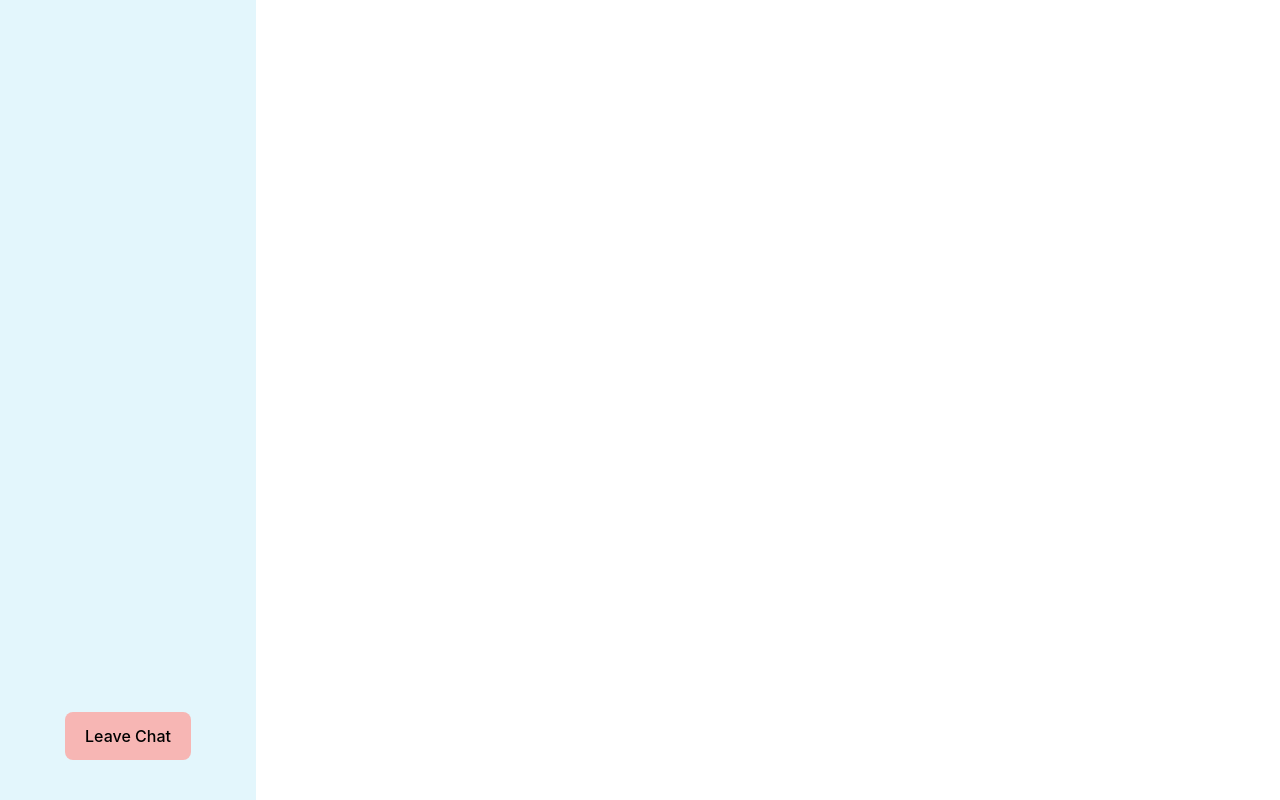
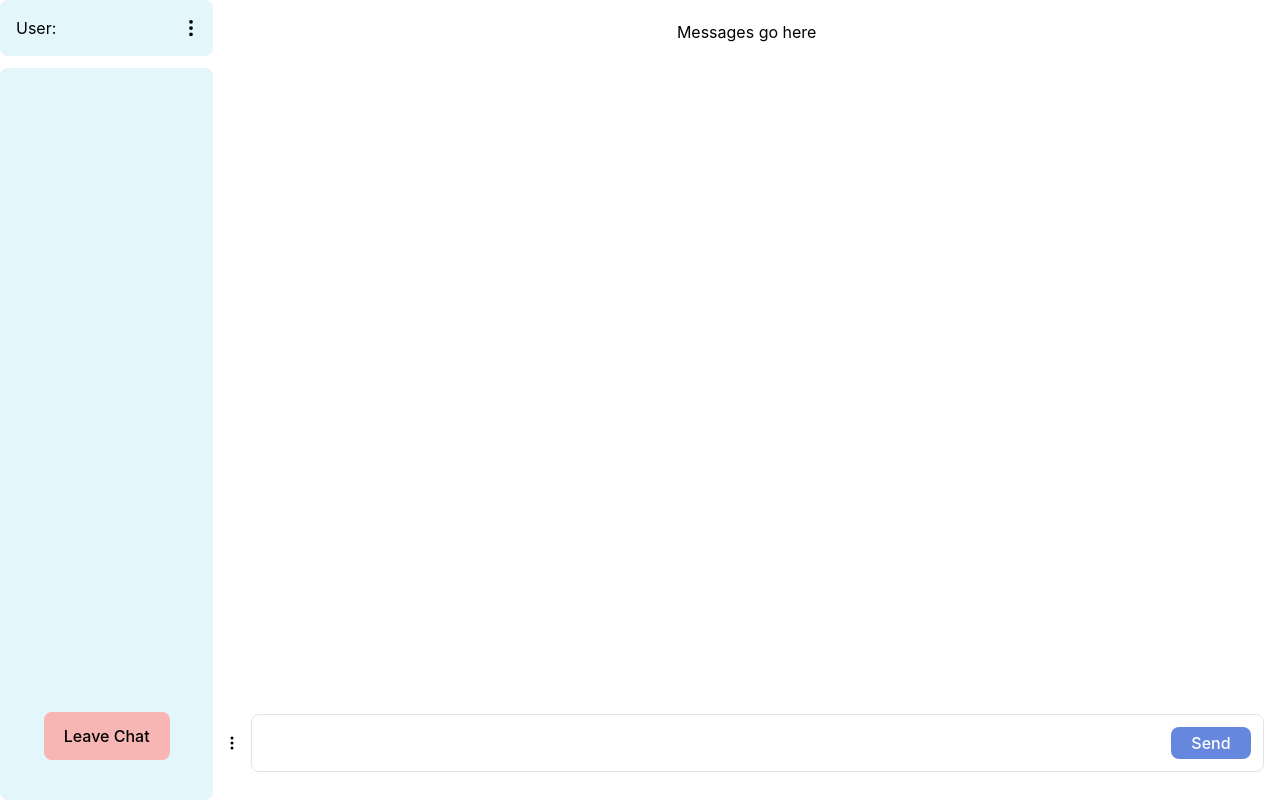
Before and after one commit to dominiclet/chatapp, a Next.js app in the folder frontend/: page / in a window 1280 px wide. Built offline with nearby package versions, Linux system fonts and the light colour scheme; no server answers.

Commit message:
edits to chat page

```diff
--- /dev/null
+++ b/frontend/components/Chat.tsx
@@ -0,0 +1,88 @@
+import { useEffect, useState } from "react";
+import { io, Socket } from "socket.io-client";
+import { SocketInstance } from "../types/socket";
+import {BsThreeDotsVertical} from 'react-icons/bs'
+import Badge from 'react-bootstrap/Badge'
+
+const Chat = () => {
+	const [socket, setSocket] = useState<SocketInstance|undefined>();
+	const [chatId, setChatId] = useState<string|undefined>();
+	const [input, setInput] = useState<string>("");
+
+	useEffect(() => {
+		const socket = io("http://localhost:5000");
+		setSocket(socket);
+		const messages = document.getElementById("messages");
+
+		socket.on("connect", () => {
+			const msg = document.createElement("li");
+			msg.textContent = `Your ID is ${socket.id}, pairing you with someone...`;
+			messages?.appendChild(msg);
+
+			socket.on("pair", (matchedId) => {
+				const msg = document.createElement("li");
+				msg.textContent = `You are matched with ${matchedId}`;
+				messages?.appendChild(msg);
+				setChatId(matchedId);
+			});
+			socket.on("chat", (payload) => {
+				const msg = document.createElement("li");
+				msg.textContent = payload;
+				messages?.appendChild(msg);
+			});
+		});
+	}, []);
+
+	const sendMsg = () => {
+		if (socket && socket.connected && chatId) {
+			socket.emit("chat", input);
+			setInput("");
+		}
+	}
+
+    return (
+        <div className="flex flex-col items-center h-full w-5/6">
+            <div className="h-full w-full">
+                <h1 className="flex justify-center p-5">Messages go here</h1>
+                <div id="messages" className="self-center w-5/6 h-5 py-10">
+
+                </div>
+            </div>
+            <div className="h-min w-full">
+                <div className="flex">
+                    <button className="flex justify-center items-center w-10">
+                        <BsThreeDotsVertical/>
+                    </button>
+                    <form
+                        className="flex flex-row w-full p-2 my-7 mr-4 border border-gray/70 rounded-lg bottom-4
+                        outline-transparent"
+                        onSubmit={sendMsg}
+                        >
+                        <div className="w-full p-2">
+                            <input
+                                type="text"
+                                value={input}
+                                onChange={(e) => {
+                                    setInput(e.target.value);
+                                }}
+                                className="outline-transparent rounded-lg w-full"
+                            />
+                        </div>
+                        <div className="flex justify-end p-1">
+                            <input
+                                type="submit"
+                                value="Send"
+                                className="hover:outline-blue bg-send-button focus:ring-4 text-white
+                                text-center w-20 p-1 rounded-lg font-medium"
+                            />
+                        </div>
+                    </form>
+
+                </div>
+            </div>
+
+        </div>
+    )
+}
+
+export default Chat
--- a/frontend/components/Entry.tsx
+++ b/frontend/components/Entry.tsx
@@ -26,14 +26,16 @@ const Entry = () => {
                     <div className="flex flex-col p-10">
                         <label>Display Name</label>
                         <input type="text" id="username" placeholder="Enter your display name"
-                            className="w-full bg-gray border border-transparent text-sm focus:outline-none rounded-lg block w-full p-2.5 mt-2 mb-5"
+                            className="w-full bg-gray border border-transparent text-sm focus:outline-none rounded-lg
+                            block w-full p-2.5 mt-2 mb-5"
                             onChange={(e) => setName(e.target.value)}
                             />
                     </div>
 
                     <div className="flex justify-center">
                         <input type="submit" value="Enter"
-                        className="outline hover:outline-blue bg-button-blue focus:ring-4 text-white text-center w-1/5 px-5 py-3 mt-15 rounded-lg font-medium"
+                        className="outline hover:outline-blue bg-button-blue focus:ring-4 text-white text-center w-1/5
+                        px-5 py-3 mt-15 rounded-lg font-medium"
                         />
                     </div>
 
--- /dev/null
+++ b/frontend/components/SideBar.tsx
@@ -0,0 +1,24 @@
+import {BsThreeDotsVertical} from 'react-icons/bs'
+
+const SideBar = (props: JSX.Element) => {
+    return (
+        <div className="flex flex-col items-center h-full w-1/6">
+            <div className="flex flex-row bg-light-blue h-min w-full mb-3 rounded-lg">
+                <p className="m-4 w-full">User: {props.username}</p>
+                <button>
+                    <BsThreeDotsVertical className="flex justify-end m-3" size={20}/>
+                </button>
+            </div>
+            <div className="flex justify-center items-end bg-light-blue h-full w-full rounded-lg">
+                <div className="">
+                    <button className="mb-10 text-black bg-light-red
+                    hover:bg-red-400 focus:ring-4 focus:ring-transparent
+                    font-medium rounded-lg text-base px-5 py-3 w-full sm:w-auto text-center">Leave Chat</button>
+                </div>
+            </div>
+        </div>
+
+    )
+}
+
+export default SideBar
--- a/frontend/pages/index.tsx
+++ b/frontend/pages/index.tsx
@@ -1,23 +1,19 @@
-import React, { useEffect } from 'react'
+import React, { useState, useEffect } from 'react'
+import SideBar from '../components/SideBar'
+import Chat from '../components/Chat'
 
 export default function Home() {
 
+    const [username, setUsername] = useState("")
     useEffect(() => {
         const username = localStorage.getItem("username");
+        setUsername(username)
     }, []);
 
     return (
-        <div className="mx-auto md:h-screen flex flex-row pt:mt-0">
-            <div className="flex flex-col justify-end items-center w-1/5 h-full bg-light-blue">
-                <div>
-                    <div>
-                        <button className="mb-10 text-black bg-light-red hover:bg-red-400 focus:ring-4 focus:ring-transparent font-medium rounded-lg text-base px-5 py-3 w-full sm:w-auto text-center">Leave Chat</button>
-                    </div>
-                </div>
-            </div>
-
-            <div className="w-3/5 h-full">
-            </div>
+        <div className="mx-auto h-screen flex flex-row pt:mt-0">
+            <SideBar username={username}/>
+            <Chat/>
         </div>
     )
 }
--- a/frontend/tailwind.config.js
+++ b/frontend/tailwind.config.js
@@ -9,7 +9,8 @@ module.exports = {
         'light-blue' : '#E3F6FC',
         'gray' : '#D0D9DF',
         'button-blue' : '#738BE0',
-        'light-red' : '#F7B6B4'
+        'light-red' : '#F7B6B4',
+        'send-button': '#6588DE'
       }
     },
   },
--- /dev/null
+++ b/frontend/types/user.ts
@@ -0,0 +1,4 @@
+export interface UserInstance {
+    username: String;
+    designation: String;
+}
```
